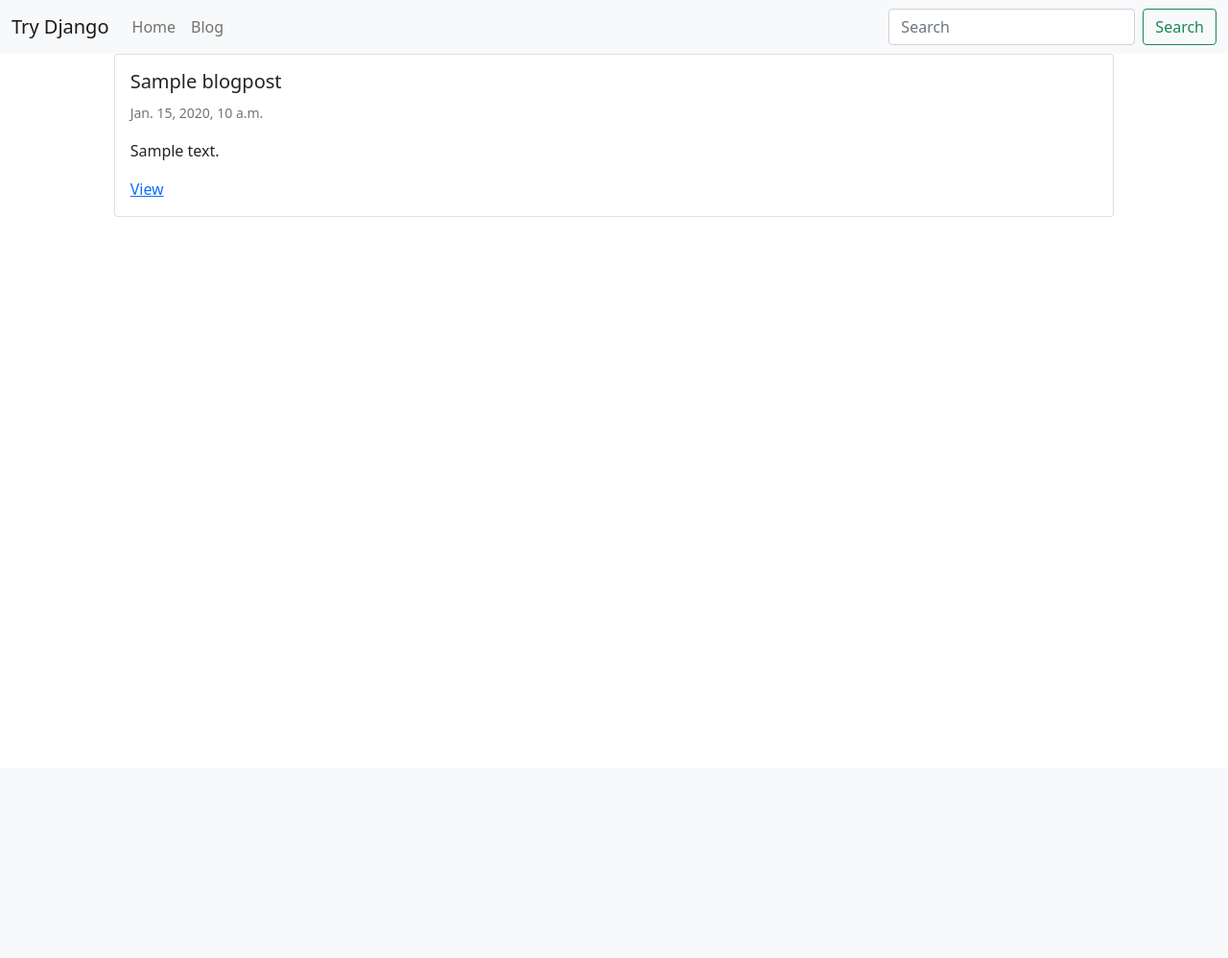
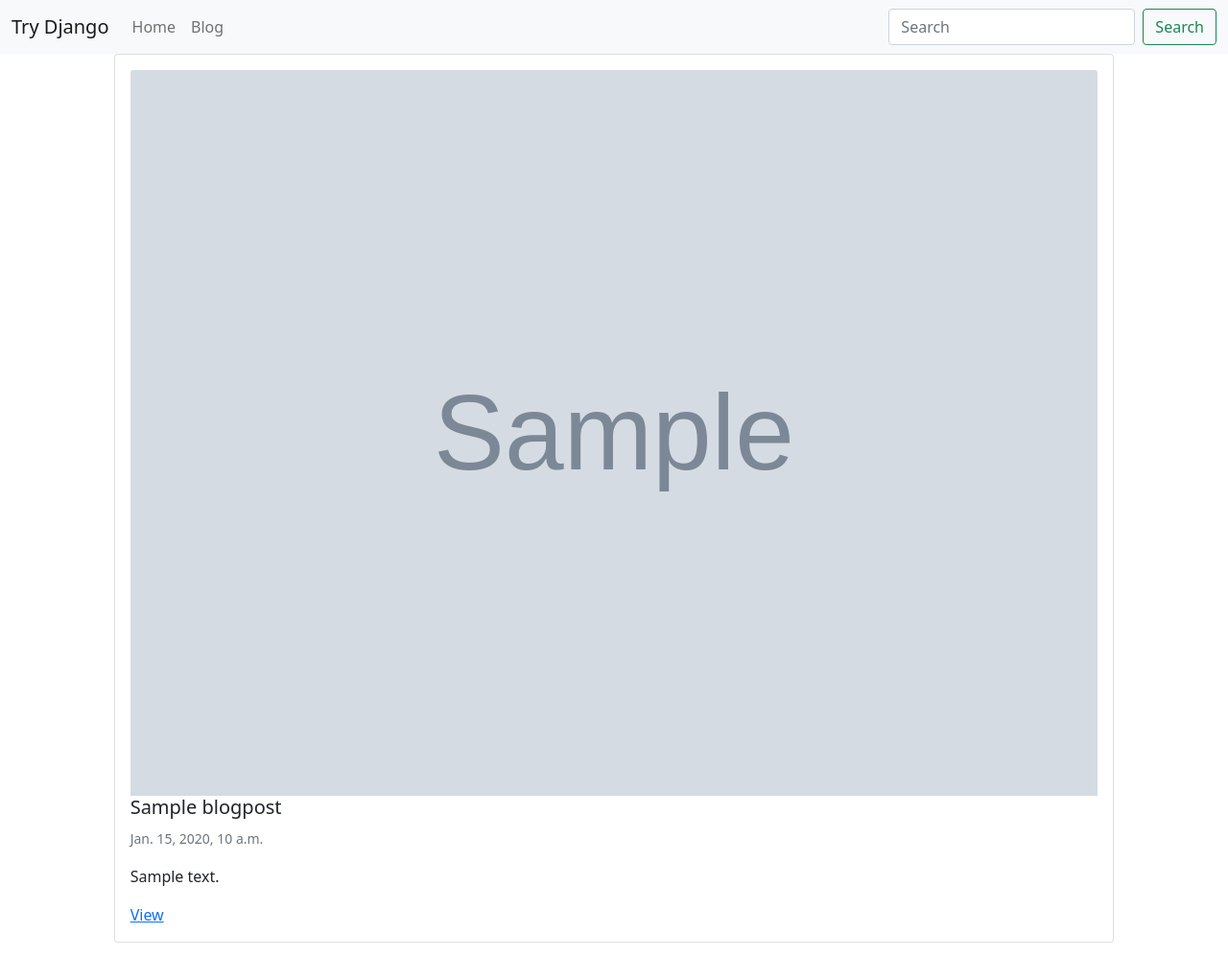
Before and after one commit to LEMSantos/udemy-try_django, a Django app: page /blog/ in a window 1280 px wide. Shown: the whole page at 96% size. Before the commit the page ends 226 px from the top, so only its background shows below. Run offline with Django 3.2, Linux system fonts and the light colour scheme; tables that the repository leaves empty hold one stand-in row (values such as "Sample post"); grey boxes marked "Sample" are stand-in pictures.

Commit message:
Add - exibição da imagem no card do post

```diff
--- a/src/blog/templates/blog/list-inline.html
+++ b/src/blog/templates/blog/list-inline.html
@@ -1,6 +1,12 @@
 <div class="col-12 col-md-10 mb-3 mx-auto">
     <div class="card {% if not blog_post.publish_date %} border border-warning {% endif %}">
         <div class="card-body">
+            {% if blog_post.image %}
+            <a href="{{ blog_post.get_absolute_url }}">
+                <img src="{{ blog_post.image.url }}" class="card-img-top">
+            </a>
+            {% endif %}
+
             <h5 class="card-title">{{ blog_post.title }}</h5>
 
             <p class="card-text">
```
